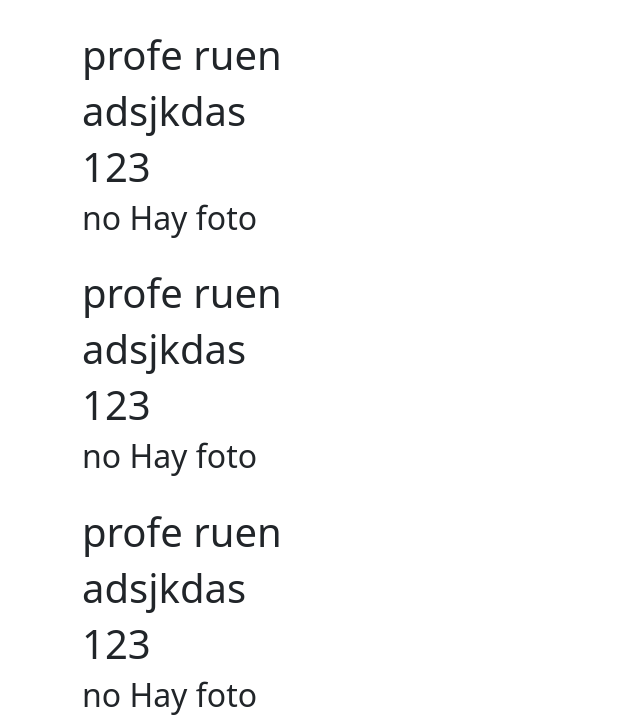
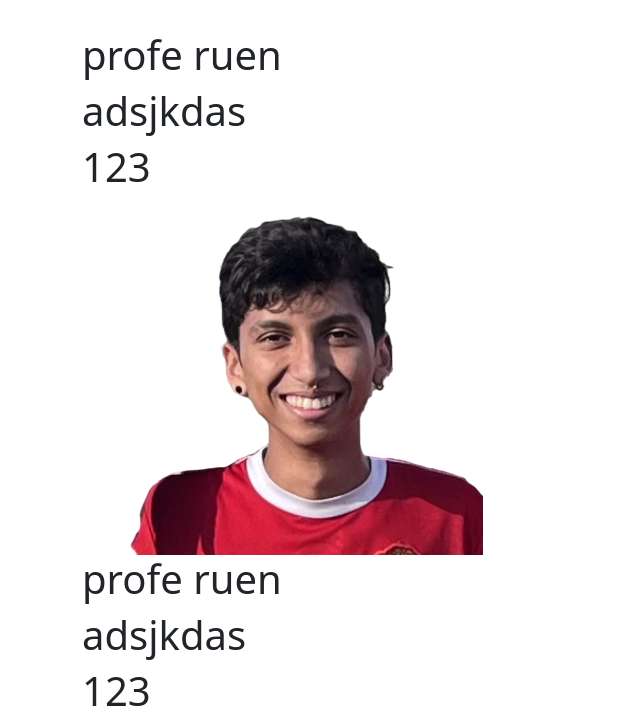
Before and after one commit to Guerra-09/revision-formativa, a Django app: page /mangas/list/ in a window 1280 px wide. Shown: the part 1385-2105 px from the top of the page, without its empty margins (0-640 px from the left). Run offline with Django 4.2, Linux system fonts and the light colour scheme; a user stored in the database is signed in; data comes from the database, SQL or seed files in the repository; both versions use the stored data as it was after the commit.

Commit message:
push from mac

```diff
--- a/formativa/mangas/templates/mangas/manga_list.html
+++ b/formativa/mangas/templates/mangas/manga_list.html
@@ -11,22 +11,18 @@
 
         <h1> {{ manga.name }} </h1>
         <h1> {{ manga.description }}</h1>
-        <h1> {{ manga.rating }}</h1>
-
-        {% if request.manga.photo %}
-
-            <h1>hay foto </h1>
-
-        {% else %}
-
-
-         <h2> no Hay foto </h2>
 
 
 
+        <h1> {{ manga.rating }}</h1>
+
+        {% if manga.photo %}
+
+            <img src=" {{ manga.photo.url }}" alt="...">
+
+        {% else %}
+         <h2> no Hay foto </h2>
         {% endif %}
-
-
 
         <br>
 
```
Also changed, not shown: formativa/core/static/core/arrow.png (added), formativa/db.sqlite3.
